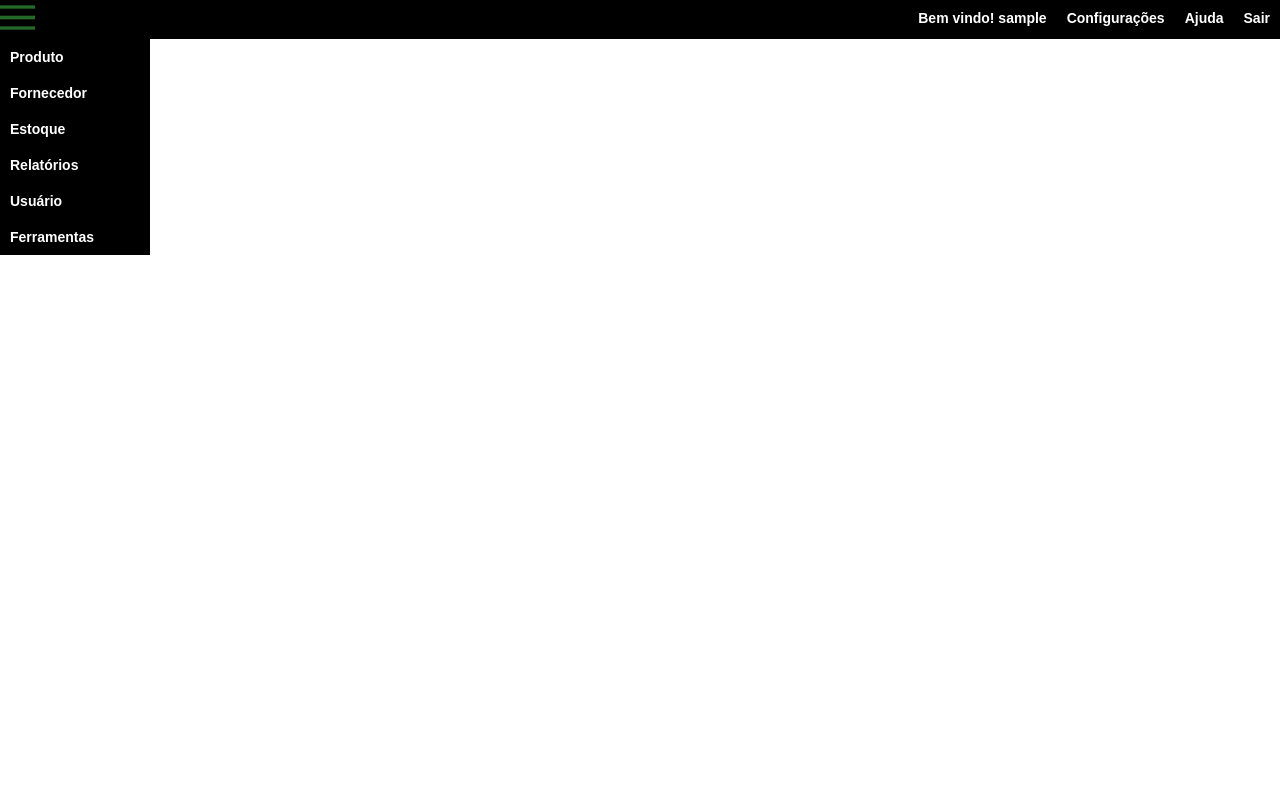
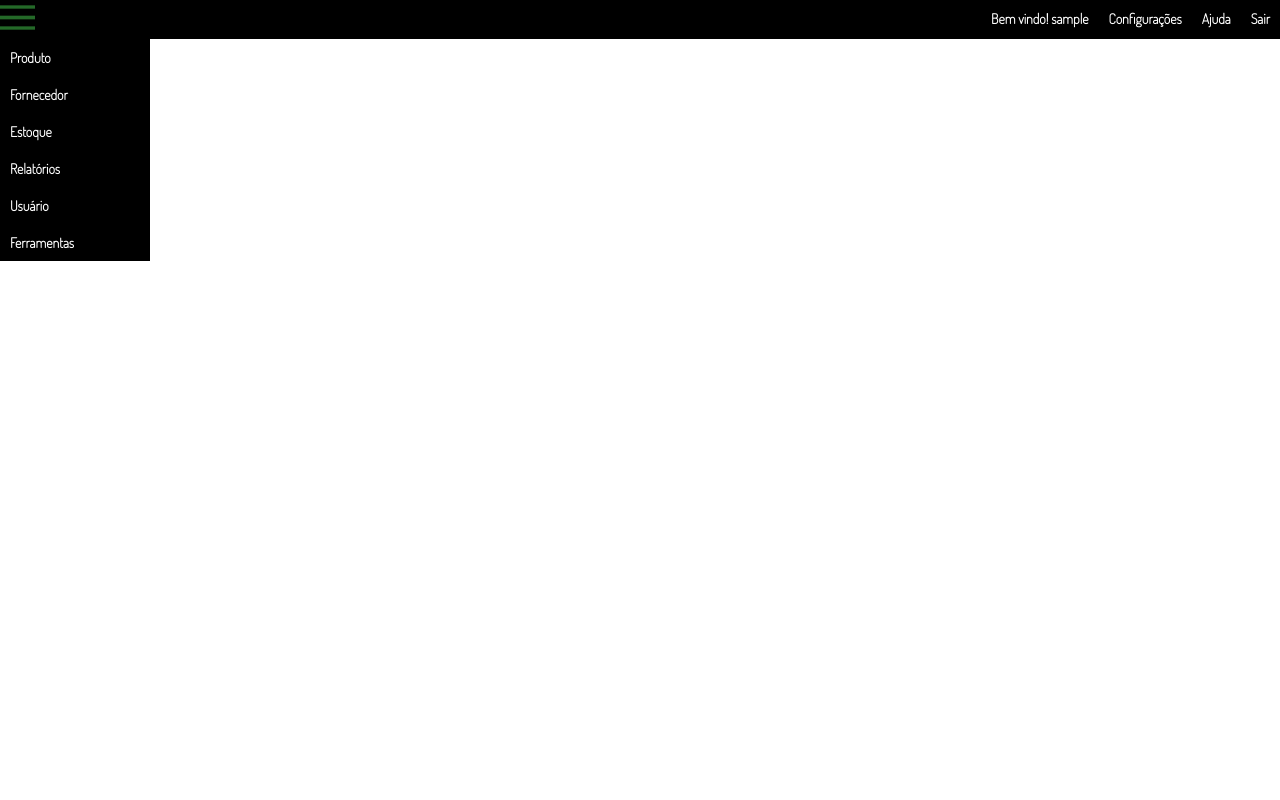
Before and after one commit to LeticiaRosa/Loja_Virtual, a PHP site: page /Tela_inicial_1.php in a window 1280 px wide. Run offline with PHP 8.4, Linux system fonts and the light colour scheme; the visitor is signed in with stand-in values (Sample User, id 1).

Commit message:
Ajustes nas fontes

```diff
--- a/Tela_inicial_1.php
+++ b/Tela_inicial_1.php
@@ -61,7 +61,7 @@ session_start();
       </li>
     <li>
 
-      <li class = "sair" ><a href="/Loja_Virtual/Tela_login.php">Sair</a></li>
+      <li class = "sair" ><a href="/Loja_Virtual/Tela_login_nova.php">Sair</a></li>
       <li class = "ajuda"><a href="#">Ajuda</a></li>
       <li class = "configurações"><a href="#">Configurações</a></li>
       <li class = "welcome"><a href="#">Bem vindo! <?php echo $_SESSION['login']; ?> </a> </li>
--- a/css/css_tela_inicial.css
+++ b/css/css_tela_inicial.css
@@ -1,4 +1,17 @@
 @import url(https://fonts.googleapis.com/css2?family=Dosis:wght@200&display=swap);
+
+*{
+	margin: 0 ;
+	padding: 0;
+	box-sizing: border-box;
+
+}
+html,body{
+    width: 100%;
+    height: 100%;
+    font-family: 'Dosis', sans-serif;
+   /* background-color: rgba(66, 245, 84,0.5);*/
+}
 
 
 body,
@@ -6,7 +19,7 @@ body,
 .sub-menu {
   margin: 0;
   padding: 0;
-  font-family: 'Dosis', sans-serif;
+
 }
 .clearfix:after{
   content: '.';
@@ -36,7 +49,6 @@ body,
   display: block;
   padding: 10px;
   color: #fff;
-  font-family: sans-serif;
   font-size: 14px;
   /*text-transform: uppercase;*/
   font-weight: 700;
```
